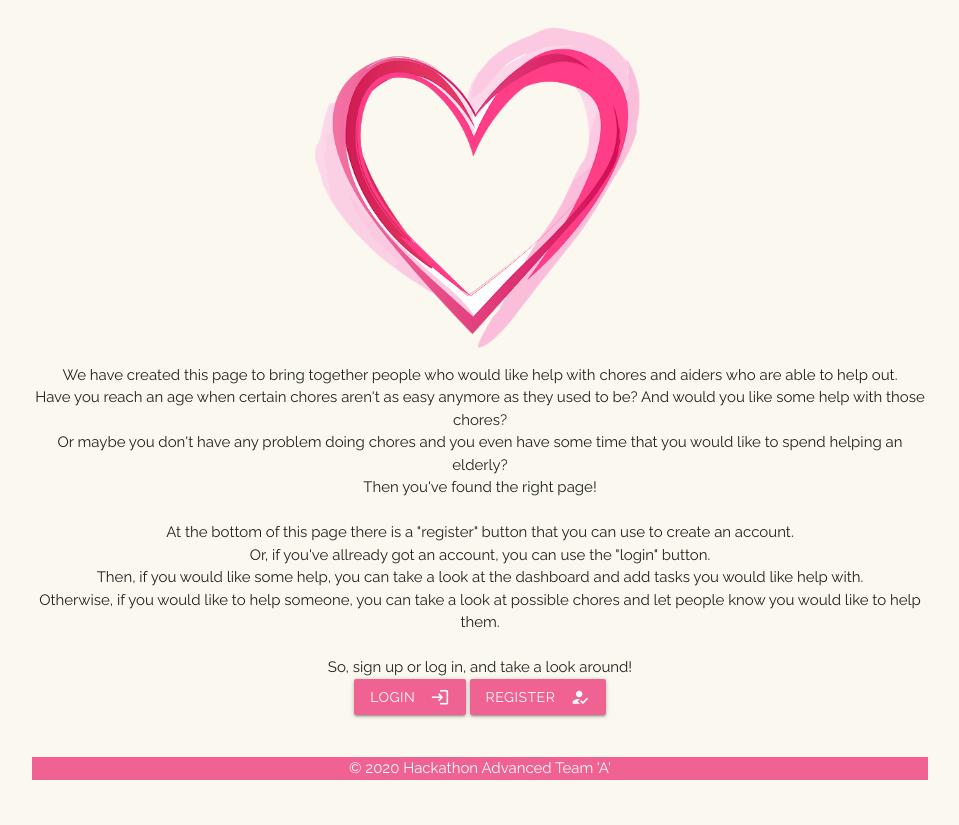
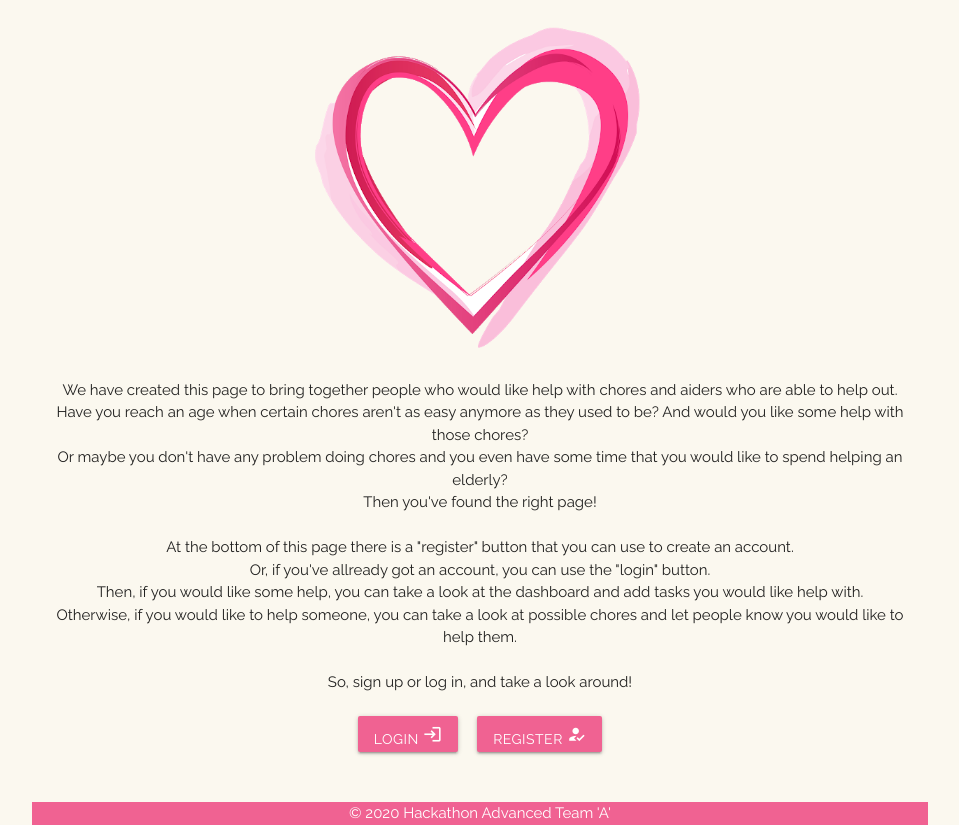
Before and after one commit to NaoiseGaffney/ElderCareSupreme, a Django app: page / in a window 1280 px wide. Shown: the part 277-1102 px from the top of the page, without its empty margins (160-1119 px from the left). Before the commit the page ends 1057 px from the top, so only its background shows below. Run offline with Django 3.2, Linux system fonts and the light colour scheme; some libraries are stand-ins or nearby versions.

Commit message:
final styling index.html

```diff
--- a/src/eldercaresupreme/static/css/style.css
+++ b/src/eldercaresupreme/static/css/style.css
@@ -133,7 +133,15 @@ ul>li {
 }
 
 .heart-img {
-    width: 40%;
+  width: 40%;
+}
+
+.intro-text {
+  padding: 1rem;
+}
+
+.intro-btn {
+  margin: 0.5rem;
 }
 
 footer {
--- a/src/templates/index.html
+++ b/src/templates/index.html
@@ -13,7 +13,7 @@
     <h2>Welcome to</h2>
     <h3>Elder Care Supreme!</h3>
     <img src="/static/images/PinkHeartNoBackground.png" class="heart-img" alt="heart">
-    <p>
+    <p class="intro-text">
       We have created this page to bring together people who would like help with chores and aiders who are able to help out.<br>
       Have you reach an age when certain chores aren't as easy anymore as they used to be? And would you like some help with those chores?<br>
       Or maybe you don't have any problem doing chores and you even have some time that you would like to spend helping an elderly?<br>
@@ -28,11 +28,11 @@
     </p>
 
 
-    <a href="{% url 'login' %}" class="btn waves-effect waves-light pink lighten-2">Login
-      <i class="material-icons right">login</i>
+    <a href="{% url 'login' %}" class="btn waves-effect waves-light pink lighten-2 intro-btn">Login
+      <i class="material-icons">login</i>
     </a>
-    <a href="{% url 'register' %}" class="btn waves-effect waves-light pink lighten-2">Register
-      <i class="material-icons right">how_to_reg</i>
+    <a href="{% url 'register' %}" class="btn waves-effect waves-light pink lighten-2 intro-btn">Register
+      <i class="material-icons">how_to_reg</i>
     </a>
 
   </div>
```
